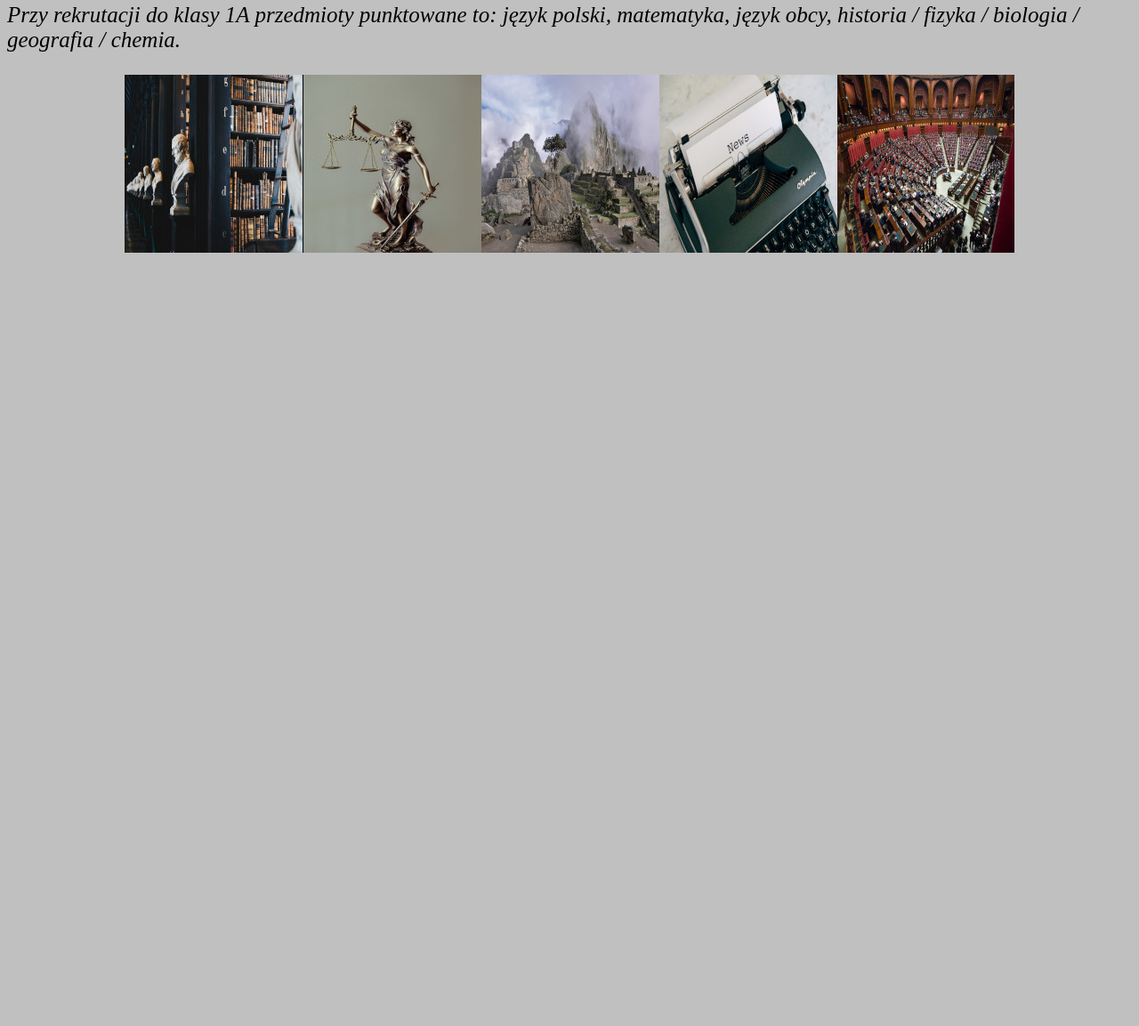
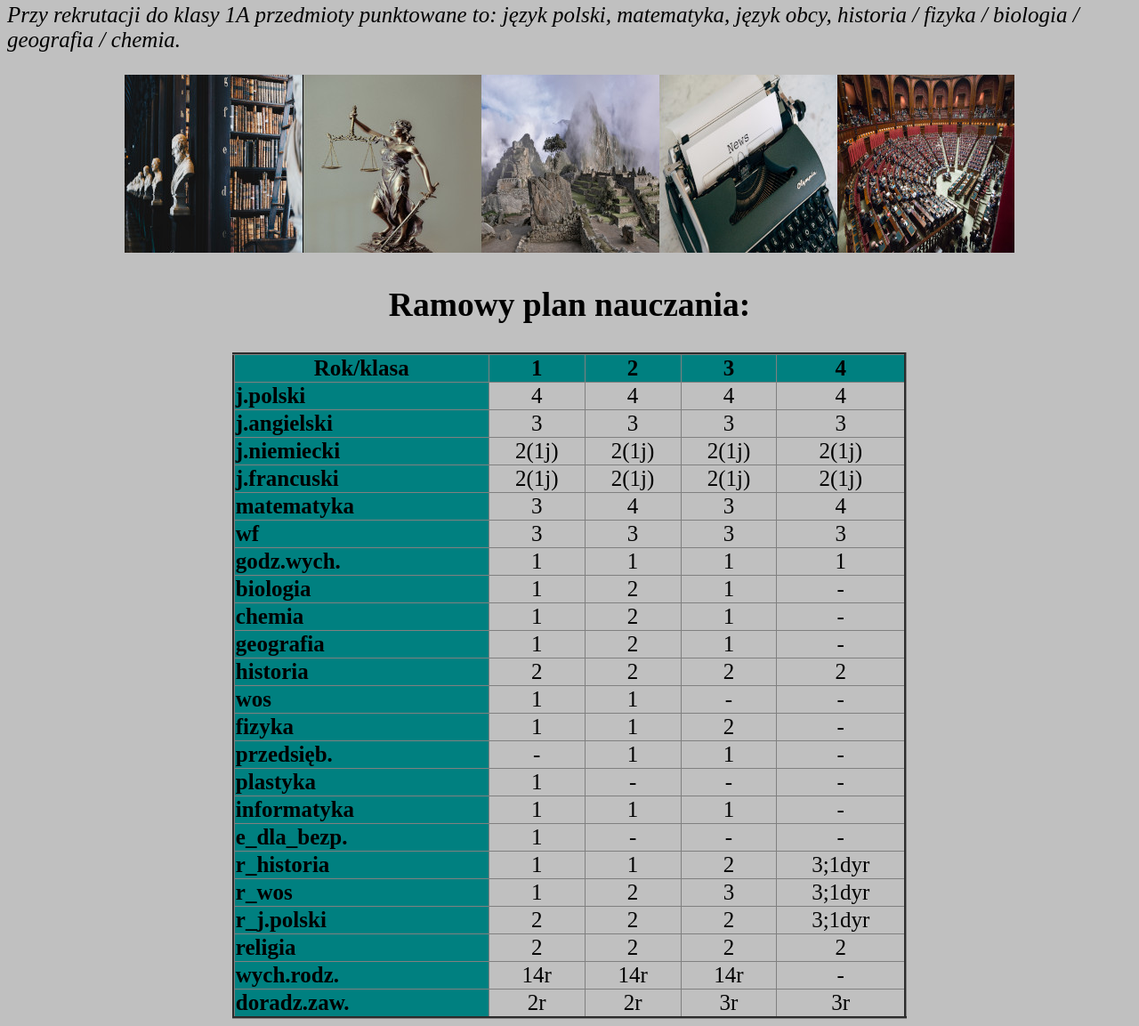
Before and after one commit to Ma04dr20/rek2020strsz1, a plain HTML site: page index.html in a window 1280 px wide. Shown: the part 1264-2417 px from the top of the page at 89% size. Before the commit the page ends 1579 px from the top, so only its background shows below. Drawn offline with Linux system fonts and the light colour scheme.

Commit message:
Add files via upload

```diff
--- a/index.html
+++ b/index.html
@@ -28,6 +28,14 @@
 	 #profil {
 	  text-align: center;
 	 }
+	 .lewo {
+	  text-align: left;
+	  background: teal;
+	  font-weight: bold;
+	 }
+	 #kolor {
+	  background: teal;
+	 }
 
 	</style>
 
@@ -54,7 +62,183 @@
 	<em>Przy rekrutacji do klasy 1A  przedmioty punktowane to: język polski, matematyka, język obcy, historia / fizyka / biologia / geografia / chemia.</em>
 	</p>
 	<p id="profil"><img src="img/profil.jpg" title="Perspektywy zawodowe."><p>
-
+	<h2 class="srodek">Ramowy plan nauczania:</h2>
+	<center>
+	<table border="3px" style="width: 60%;" rules="all">
+	   <thead>
+	        <tr id="kolor">
+			    <th>Rok/klasa</th>
+				<th>1</th>
+				<th>2</th>
+				<th>3</th>
+				<th>4</th>
+			</tr>
+	   </thead>
+	   <tbody class="srodek">
+	        <tr>
+			    <td class="lewo">j.polski</td>
+				<td>4</td>
+				<td>4</td>
+				<td>4</td>
+				<td>4</td>
+			</tr>
+			<tr>
+			    <td class="lewo">j.angielski</td>
+				<td>3</td>
+				<td>3</td>
+				<td>3</td>
+				<td>3</td>
+			</tr>
+			<tr>
+			    <td class="lewo">j.niemiecki</td>
+				<td>2(1j)</td>
+				<td>2(1j)</td>
+				<td>2(1j)</td>
+				<td>2(1j)</td>
+			</tr>
+			<tr>
+			    <td class="lewo">j.francuski</td>
+				<td>2(1j)</td>
+				<td>2(1j)</td>
+				<td>2(1j)</td>
+				<td>2(1j)</td>
+			</tr>
+			<tr>
+			    <td class="lewo">matematyka</td>
+				<td>3</td>
+				<td>4</td>
+				<td>3</td>
+				<td>4</td>
+			</tr>
+			<tr>
+			    <td class="lewo">wf</td>
+				<td>3</td>
+				<td>3</td>
+				<td>3</td>
+				<td>3</td>
+			</tr>
+			<tr>
+			    <td class="lewo">godz.wych.</td>
+				<td>1</td>
+				<td>1</td>
+				<td>1</td>
+				<td>1</td>
+			</tr>
+			<tr>
+			    <td class="lewo">biologia</td>
+				<td>1</td>
+				<td>2</td>
+				<td>1</td>
+				<td>-</td>
+			</tr>
+			<tr>
+			    <td class="lewo">chemia</td>
+				<td>1</td>
+				<td>2</td>
+				<td>1</td>
+				<td>-</td>
+			</tr>
+			<tr>
+			    <td class="lewo">geografia</td>
+				<td>1</td>
+				<td>2</td>
+				<td>1</td>
+				<td>-</td>
+			</tr>
+			<tr>
+			    <td class="lewo">historia</td>
+				<td>2</td>
+				<td>2</td>
+				<td>2</td>
+				<td>2</td>
+			</tr>
+			<tr>
+			    <td class="lewo">wos</td>
+				<td>1</td>
+				<td>1</td>
+				<td>-</td>
+				<td>-</td>
+			</tr>
+			<tr>
+			    <td class="lewo">fizyka</td>
+				<td>1</td>
+				<td>1</td>
+				<td>2</td>
+				<td>-</td>
+			</tr>
+			<tr>
+			    <td class="lewo">przedsięb.</td>
+				<td>-</td>
+				<td>1</td>
+				<td>1</td>
+				<td>-</td>
+			</tr>
+			<tr>
+			    <td class="lewo">plastyka</td>
+				<td>1</td>
+				<td>-</td>
+				<td>-</td>
+				<td>-</td>
+			</tr>
+			<tr>
+			    <td class="lewo">informatyka</td>
+				<td>1</td>
+				<td>1</td>
+				<td>1</td>
+				<td>-</td>
+			</tr>
+			<tr>
+			    <td class="lewo">e_dla_bezp.</td>
+				<td>1</td>
+				<td>-</td>
+				<td>-</td>
+				<td>-</td>
+			</tr>
+			<tr>
+			    <td class="lewo">r_historia</td>
+				<td>1</td>
+				<td>1</td>
+				<td>2</td>
+				<td>3;1dyr</td>
+			</tr>
+			<tr>
+			    <td class="lewo">r_wos</td>
+				<td>1</td>
+				<td>2</td>
+				<td>3</td>
+				<td>3;1dyr</td>
+			</tr>
+			<tr>
+			    <td class="lewo">r_j.polski</td>
+				<td>2</td>
+				<td>2</td>
+				<td>2</td>
+				<td>3;1dyr</td>
+			</tr>
+			<tr>
+			    <td class="lewo">religia</td>
+				<td>2</td>
+				<td>2</td>
+				<td>2</td>
+				<td>2</td>
+			</tr>
+			<tr>
+			    <td class="lewo">wych.rodz.</td>
+				<td>14r</td>
+				<td>14r</td>
+				<td>14r</td>
+				<td>-</td>
+			</tr>
+			<tr>
+			    <td class="lewo">doradz.zaw.</td>
+				<td>2r</td>
+				<td>2r</td>
+				<td>3r</td>
+				<td>3r</td>
+			</tr>
+	   </tbody>
+	</table>
+</center>
 </body>
 
 </html>
```
